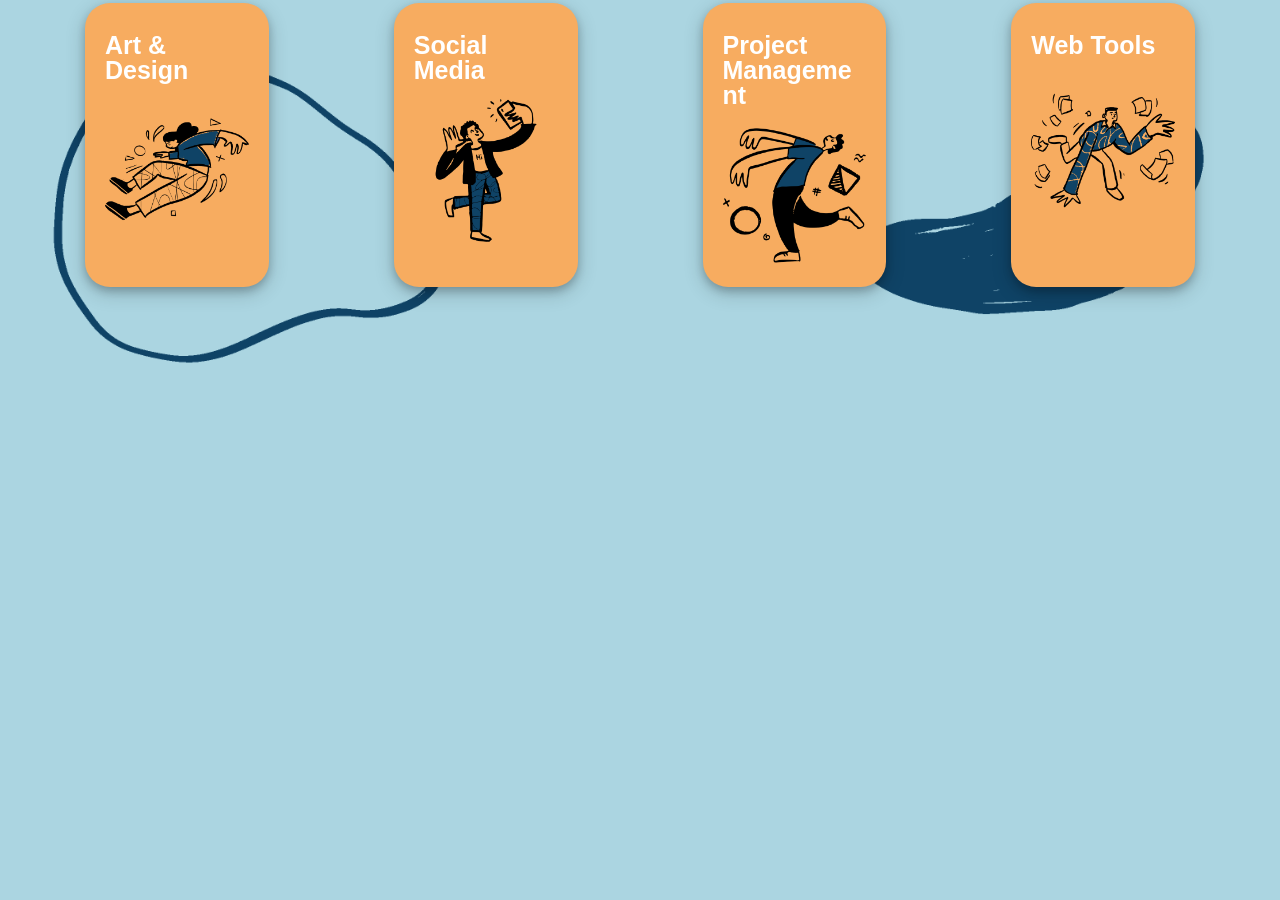
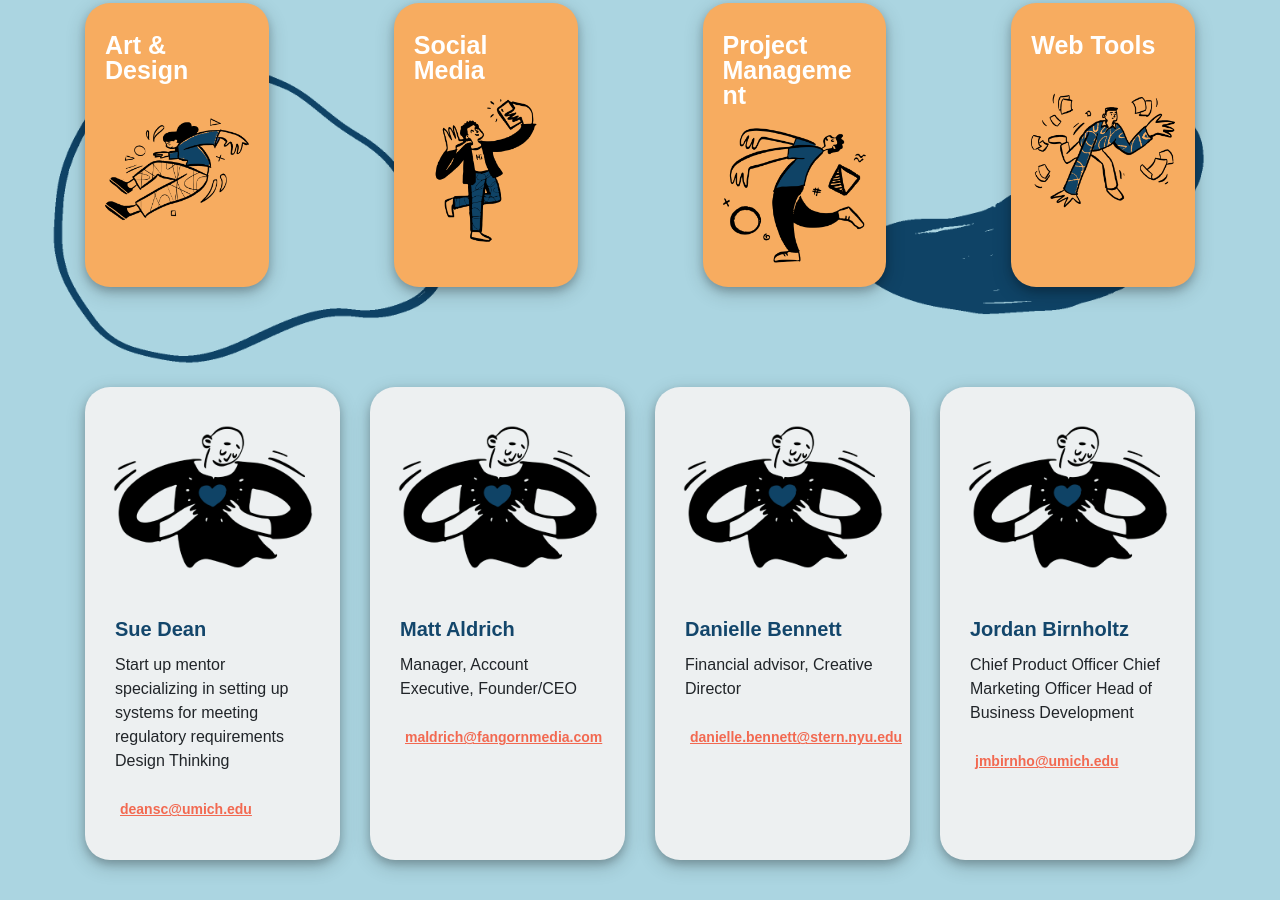
Before and after one commit to yangkasey/mentorship-directory, a plain HTML site: page index.html in a window 1280 px wide. Shown: the part 402-1302 px from the top of the page. Before the commit the page ends 800 px from the top, so only its background shows below. Drawn offline with nearby package versions, Linux system fonts and the light colour scheme; a web font is replaced by a local one.

Commit message:
added mentors and hover

```diff
--- a/css/style.css
+++ b/css/style.css
@@ -3,6 +3,7 @@
 body {
 	font-family: Proxima-Nova, sans-serif;
 	background-color: #ABD5E1;
+	padding-bottom: 40px;
 }
 
 h1 {
@@ -10,6 +11,11 @@ h1 {
 	color: #F26951;
 	line-height: 1.2;
 	font-size: 40px;
+}
+
+.card-title {
+	font-weight: bold;
+	color: #13466B;
 }
 
 #welcome {
@@ -126,6 +132,13 @@ border-radius: 0 60px 60px 0 !important;
 	box-shadow: 0 4px 8px 0 rgba(0, 0, 0, 0.2), 0 6px 20px 0 rgba(0, 0, 0, 0.19);
 }
 
+.card:hover {
+    transition: all 0.2s ease-out;
+    top: -4px;
+    background-color: #F8A469;
+}
+
+
 .card-text {
 	font-family: Proxima-Nova, sans-serif;
 	font-size: 25px;
@@ -173,3 +186,22 @@ border-radius: 0 60px 60px 0 !important;
   background-color: DodgerBlue !important;
   color: #ffffff;
 }
+
+#suggested-skills {
+	margin-bottom: 100px;
+}
+
+#mentor-card {
+	background-color: #EDF0F1;
+	border-radius: 25px;
+	border: none;
+	max-width: 300px;
+	box-shadow: 0 4px 8px 0 rgba(0, 0, 0, 0.2), 0 6px 20px 0 rgba(0, 0, 0, 0.19);
+	padding: 10px;
+}
+
+.mentor-img {
+	max-width: 200px;
+	height: auto;
+	position: center;
+}
--- a/index.html
+++ b/index.html
@@ -48,7 +48,7 @@
         </div>
       </div>
     </div>
-    <div class="card-deck">
+    <div class="card-deck" id="suggested-skills">
       <div class="card">
         <div class="card-body text-center">
           <p class="card-text">Art & Design</p>
@@ -77,5 +77,48 @@
         </div>
       </div>
     </div>
+    <!-- START OF MENTORS -->
+    <div class="card-deck">
+      <div class="card" id="mentor-card">
+        <div style="width:100%; text-align:center">
+        <img class="mentor-img" src="images/open-doodles-loving.png" alt="Mentor Image Placeholder">
+        </div>
+        <div class="card-body">
+          <h5 class="card-title">Sue Dean</h5>
+          <p>Start up mentor specializing in setting up systems for meeting regulatory requirements Design Thinking</p>
+          <a href="#" class="btn btn-primary">deansc@umich.edu</a>
+        </div>
+      </div>
+      <div class="card" id="mentor-card">
+        <div style="width:100%; text-align:center">
+        <img class="mentor-img" src="images/open-doodles-loving.png" alt="Mentor Image Placeholder">
+        </div>
+        <div class="card-body">
+          <h5 class="card-title">Matt Aldrich</h5>
+          <p>Manager, Account Executive, Founder/CEO</p>
+          <a href="#" class="btn btn-primary">maldrich@fangornmedia.com</a>
+        </div>
+      </div>
+      <div class="card" id="mentor-card">
+        <div style="width:100%; text-align:center">
+        <img class="mentor-img" src="images/open-doodles-loving.png" alt="Mentor Image Placeholder">
+        </div>
+        <div class="card-body">
+          <h5 class="card-title">Danielle Bennett</h5>
+          <p>Financial advisor, Creative Director</p>
+          <a href="#" class="btn btn-primary">danielle.bennett@stern.nyu.edu</a>
+        </div>
+      </div>
+      <div class="card" id="mentor-card">
+        <div style="width:100%; text-align:center">
+        <img class="mentor-img" src="images/open-doodles-loving.png" alt="Mentor Image Placeholder">
+        </div>
+        <div class="card-body">
+          <h5 class="card-title">Jordan Birnholtz</h5>
+          <p>Chief Product Officer Chief Marketing Officer Head of Business Development</p>
+          <a href="#" class="btn btn-primary">jmbirnho@umich.edu</a>
+        </div>
+      </div>
+    </div>
   </body>
 </html>
```
Also changed, not shown: images/open-doodles-loving.png (added).
